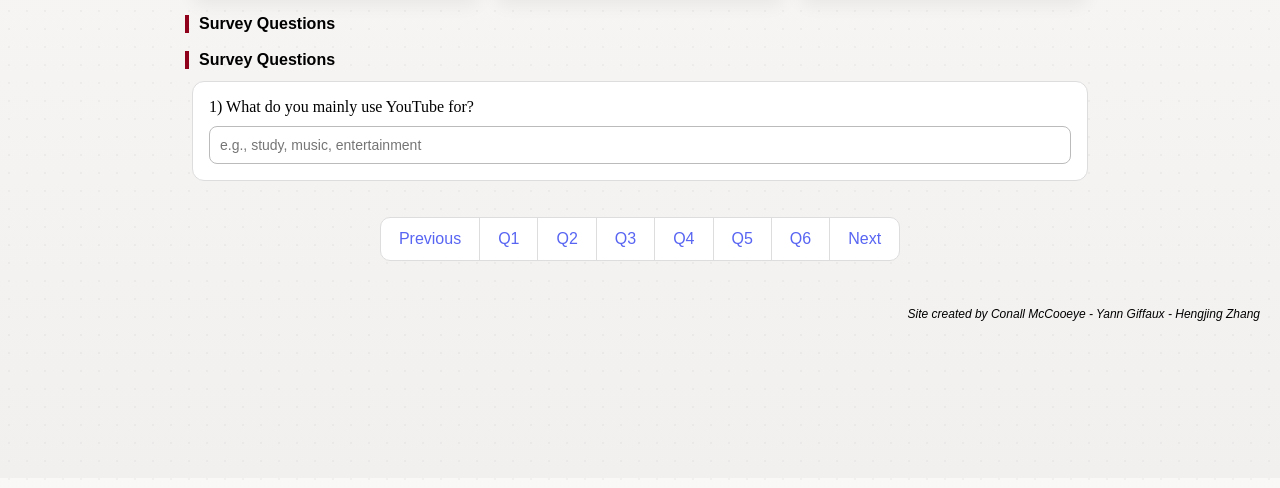
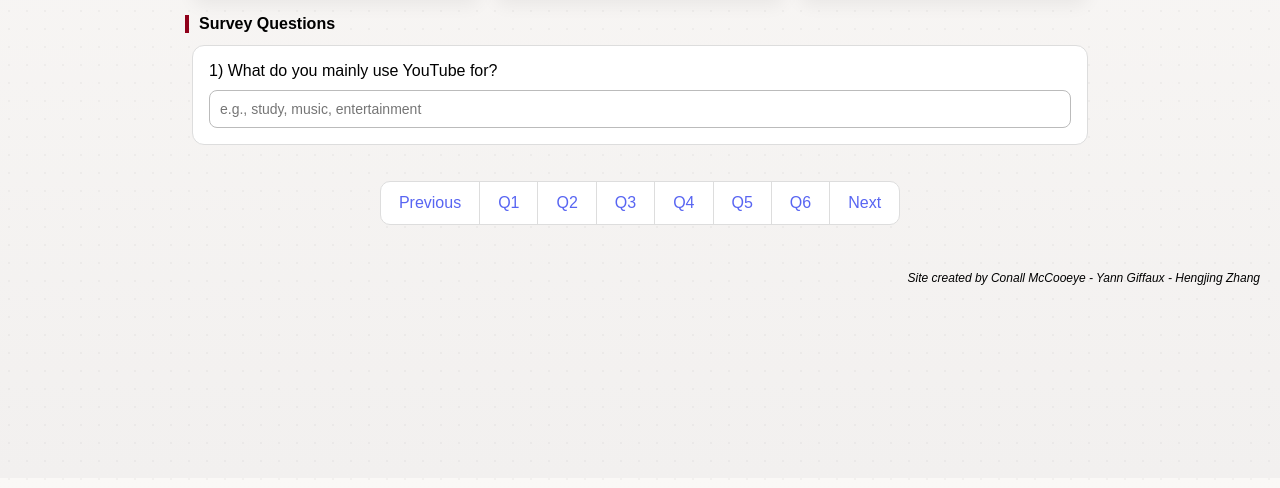
Before and after one commit to SEG3125-2026/seg3125-lab6-group13, a plain HTML site: page index.html in a window 1280 px wide. Shown: the part 322-810 px from the top of the page. Drawn offline with Linux system fonts and the light colour scheme.

Commit message:
Update index.html

```diff
--- a/index.html
+++ b/index.html
@@ -59,13 +59,11 @@
 
   <h3 class="section-title">Survey Questions</h3>
 
-  <h3 class="section-title">Survey Questions</h3>
-
   <form class="survey" id="surveyForm" action="#" method="post">
 
     <div id="tab1" class="tab-content active">
       <div class="question">
-        <label for="usecase">1) What do you mainly use YouTube for?</label>
+        <p>1) What do you mainly use YouTube for?</p>
         <input type="text" id="usecase" name="usecase" placeholder="e.g., study, music, entertainment" required>
       </div>
     </div>
```
